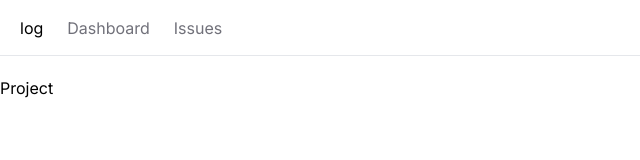
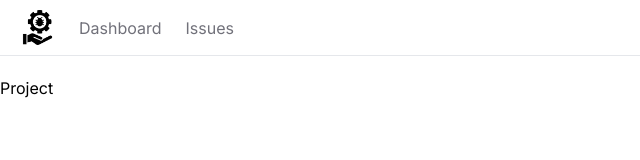
Before and after one commit to JoshMusira/pro-tracker, a Next.js app: page / in a window 1280 px wide. Shown: the top 160 px of the page, without its empty margins (0-640 px from the left). Built offline with nearby package versions, Linux system fonts and the light colour scheme.

Commit message:
feat:fix bug

```diff
--- a/app/NavBar.tsx
+++ b/app/NavBar.tsx
@@ -1,4 +1,6 @@
 import Link from "next/link"
+import Image from 'next/image';
+import logo from '../public/assets/fixes.png'
 
 const NavBar = () => {
     const links = [
@@ -7,7 +9,14 @@ const NavBar = () => {
     ]
     return (
         <nav className="flex space-x-6 border-b mb-5 px-5 h-14 items-center">
-            <Link href={'/'}>log</Link>
+            <Link href={'/'}>
+                <Image
+                    src={logo}
+                    alt="Logo"
+                    width={35}
+                    height={35}
+                />
+            </Link>
             <ul className="flex space-x-6">
                 {
                     links.map((link) => <Link key={link.href} className="text-zinc-500 hover:text-zinc-800 transition-colors" href={link.href}>{link.label}</Link>)
```
Also changed, not shown: public/assets/fixes.png (added).
